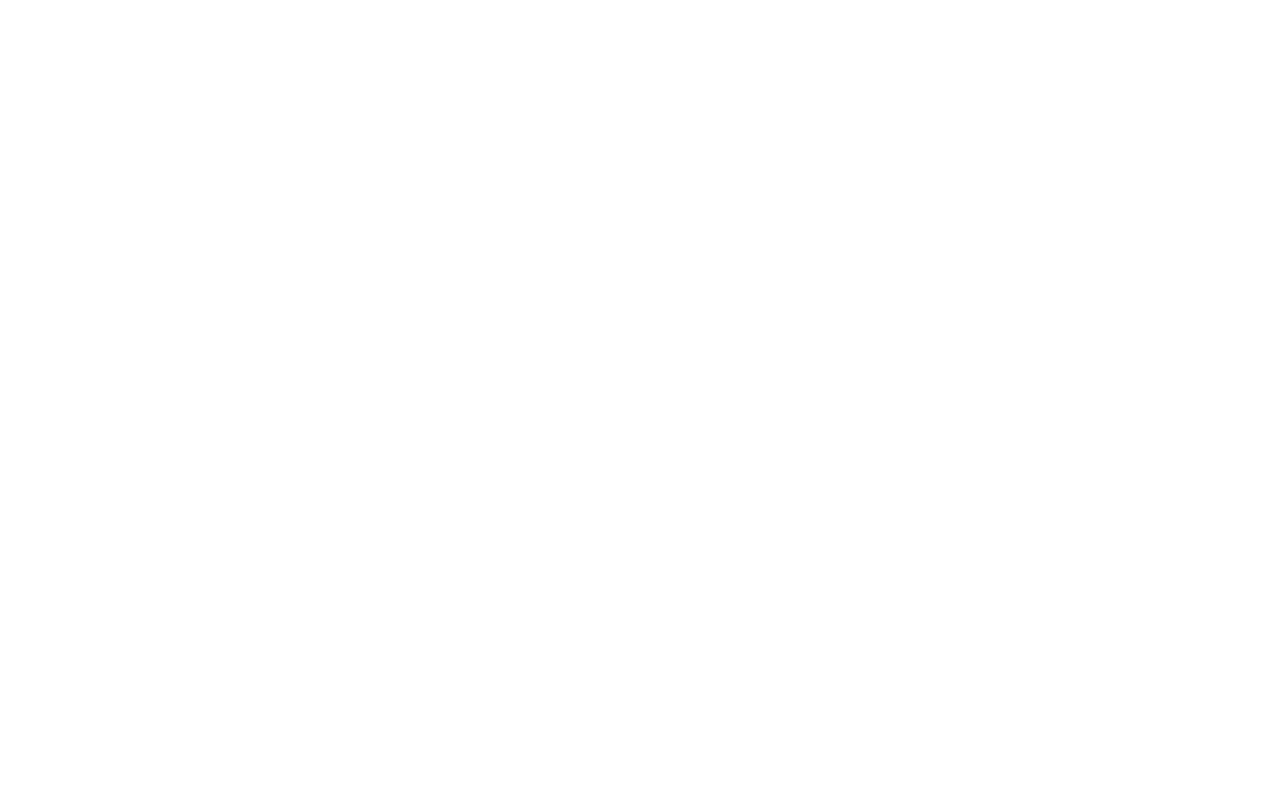
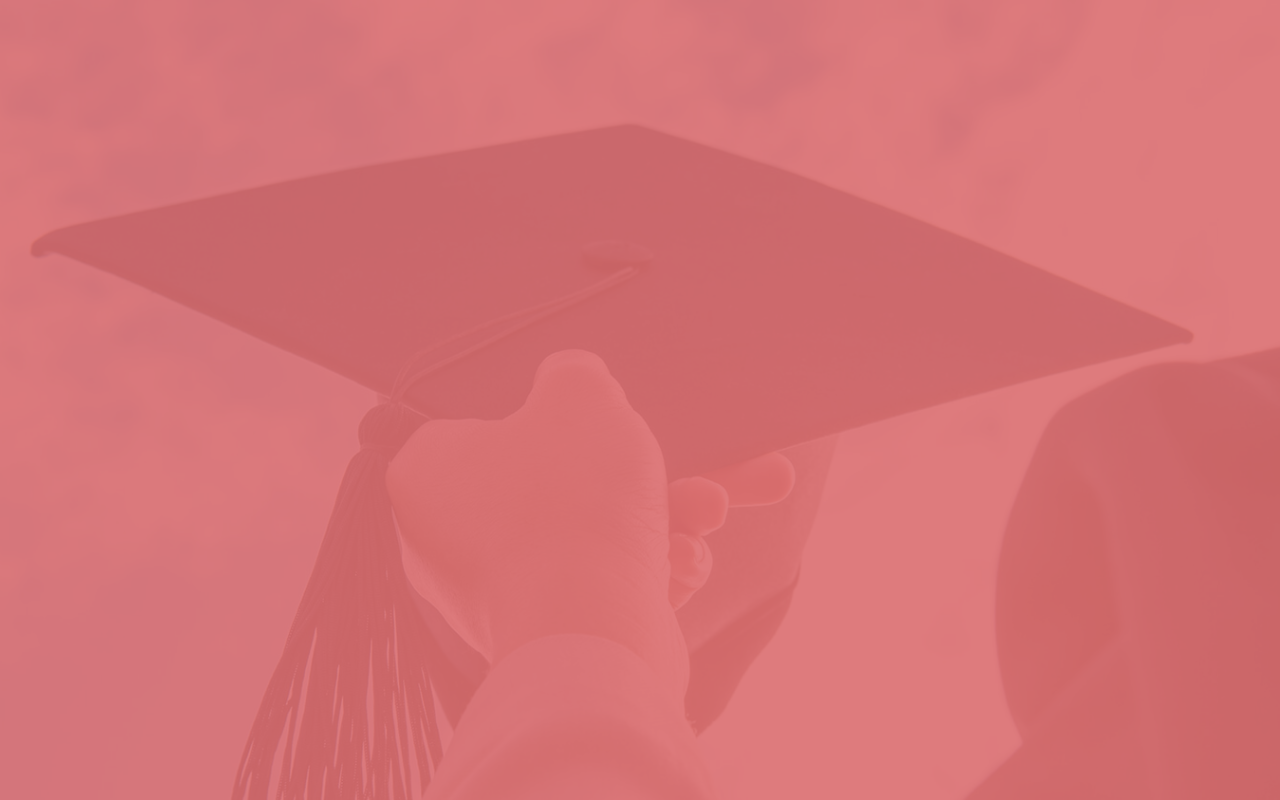
Before and after one commit to bertoldimatteo/proj-html-vuejs, a Vue app: page / in a window 1280 px wide. Built offline with nearby package versions, Linux system fonts and the light colour scheme.

Commit message:
inizio stilizzazione header

```diff
--- a/src/assets/style/_variables.scss
+++ b/src/assets/style/_variables.scss
@@ -10,7 +10,7 @@
     // COLOR SECTION
     --color-one: #e9d758;
     --color-two: #e56768;
-    --color-three: #da5f60e6;
+    --color-three: #db6d6f;
     --color-four: #79b530;
     --color-five: #69de89;
     --color-six: #82b541;
--- a/src/components/mainComponents/baseMain.vue
+++ b/src/components/mainComponents/baseMain.vue
@@ -1,6 +1,8 @@
 <template>
     <main>
+        <div class="background-container">
 
+        </div>
     </main>
 </template>
 
@@ -11,5 +13,16 @@
 </script>
 
 <style lang="scss" scoped>
-
+main {
+    background:(var(--color-three));
+    height: 800px;
+}
+.background-container {
+    background-image: url('../../assets/reference/img/theme_slider2_bg-1.jpg');
+    background-repeat: no-repeat;
+    background-size: cover;
+    background-position: top;
+    height: 800px;
+    opacity: 0.1;
+}
 </style>
```
